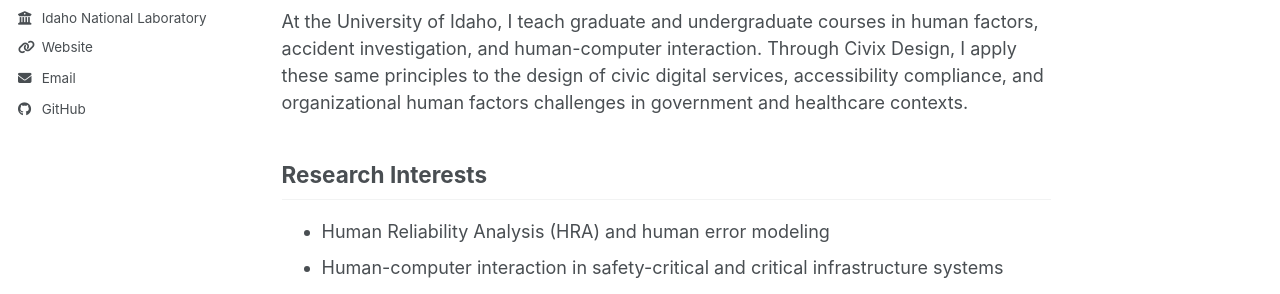
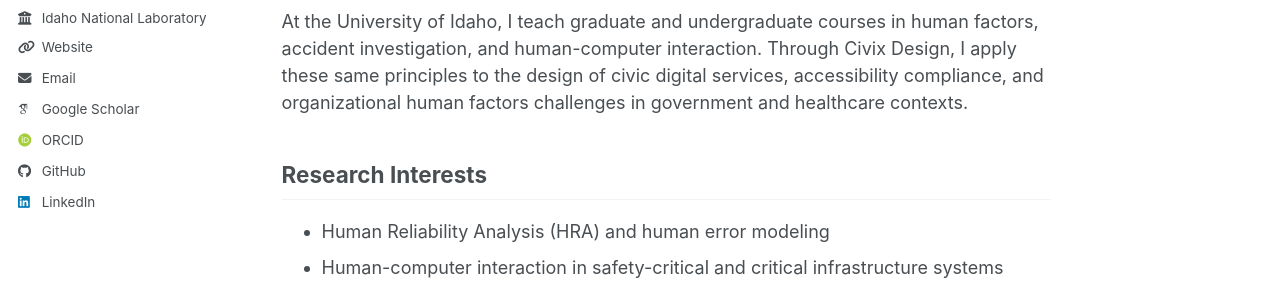
Before and after one commit to torreymortenson/torreymortenson.github.io, a Jekyll site: the page built from _pages/about.md, in a window 1280 px wide. Shown: the part 479-773 px from the top of the page. Built offline with Jekyll 4.4.1, drawn with Linux system fonts in a browser that asks for light colours; some web fonts are replaced; a script bundle is joined from its source files by our own code; library files that are not in the unit come from our copies; some of the changed lines change nothing that is shown.

Commit message:
Add ORCID, Google Scholar, LinkedIn

```diff
--- a/_config.yml
+++ b/_config.yml
@@ -23,10 +23,10 @@ author:
   # Academic websites
   academia         :
   arxiv            :
-  googlescholar    : # Add your Google Scholar URL when available
+  googlescholar    : "https://scholar.google.com/citations?user=bARXPC0AAAAJ&hl=en&oi=ao"
   inspire-hep      :
   impactstory      :
-  orcid            : # Add your ORCID URL when available
+  orcid            :  "https://orcid.org/0000-0003-4027-7410"
   semantic         :
   ssrn             :
   pubmed           :
@@ -53,7 +53,7 @@ author:
   keybase          :
   instagram        :
   lastfm           :
-  linkedin         : # Add your LinkedIn username when available
+  linkedin         : "torreymortenson"
   mastodon         :
   medium           :
   pinterest        :
```
